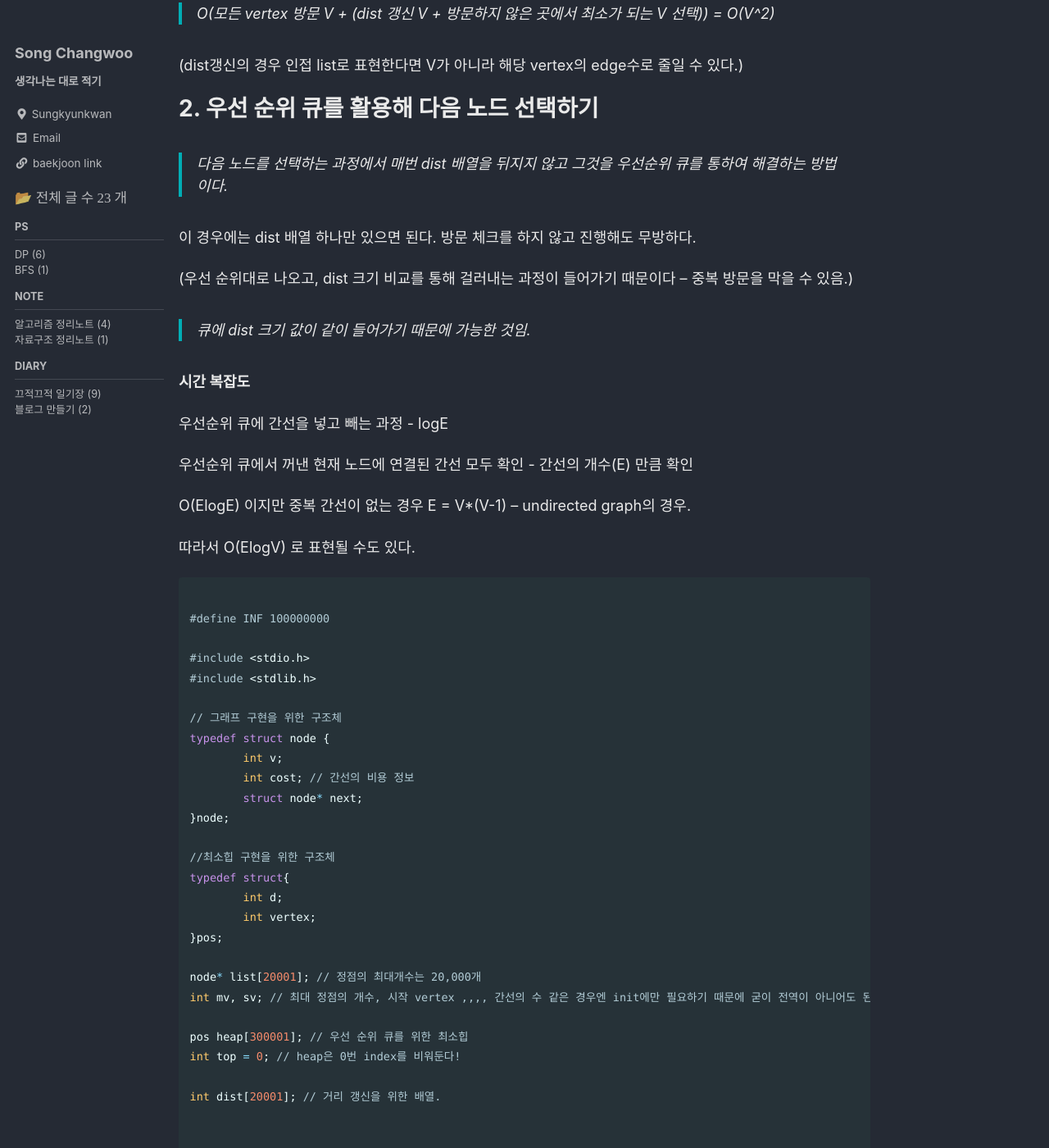
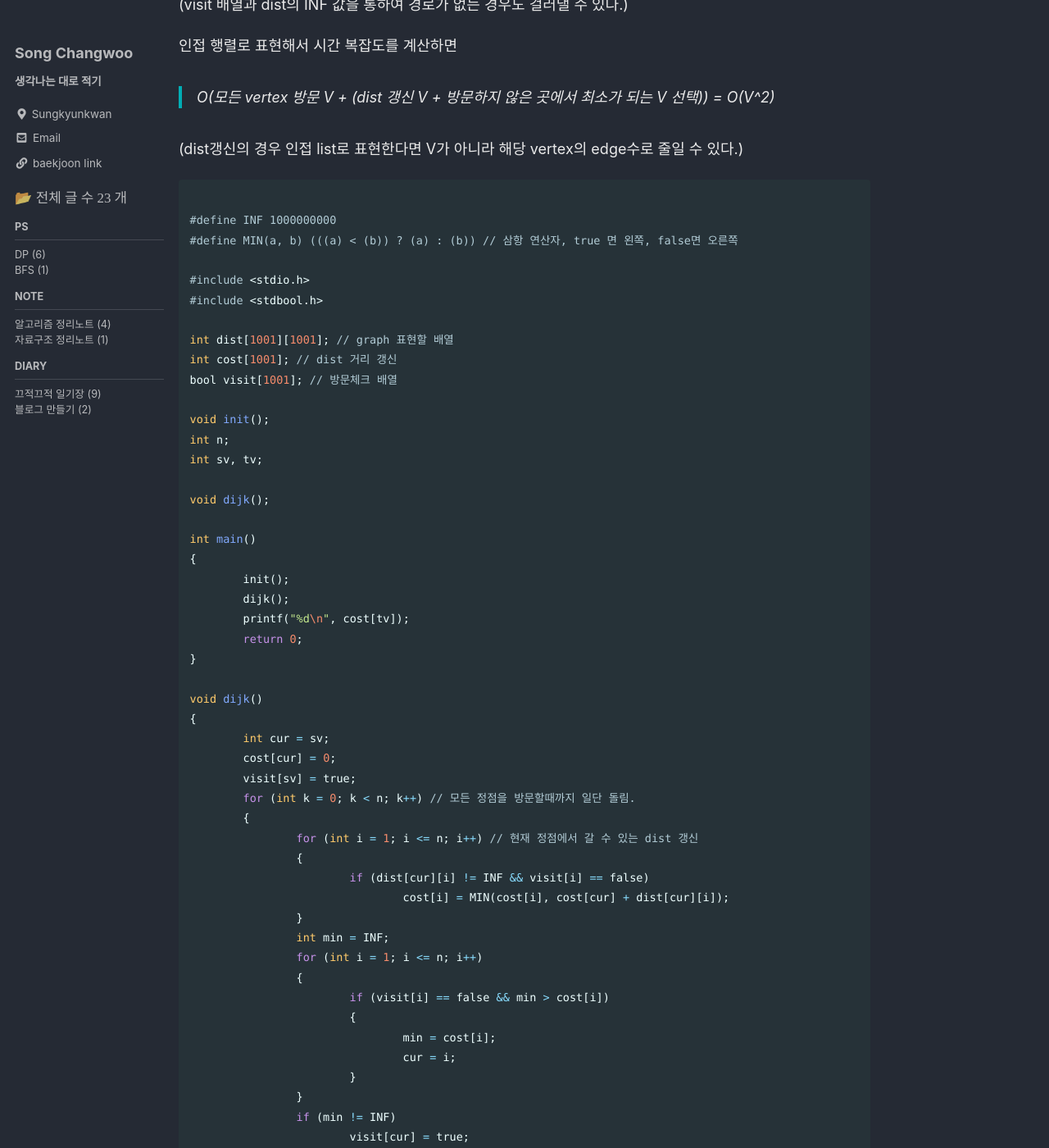
Before and after one commit to IsIthappy/IsIthappy.github.io, a Jekyll site: the page built from _posts/2021-12-30-dijkstudy.md, in a window 1280 px wide and 1400 px high, scrolled down 1974 px. Shown: the whole window at 82% size. Built offline with Jekyll 4.4.1, drawn with Linux system fonts in a browser that asks for light colours; cached includes are drawn as plain includes; some of the changed text lies outside the part shown.

Commit message:
modify dijk

````diff
--- a/_posts/2021-12-30-dijkstudy.md
+++ b/_posts/2021-12-30-dijkstudy.md
@@ -6,7 +6,7 @@ categories:
     - Algorithm
 tags:
     - [Note, Algorithm]
-last_modified_at: 2021-12-30
+last_modified_at: 2022-1-3
 ---
 
 # 다익스트라 알고리즘 노트 목차
@@ -43,7 +43,6 @@ https://www.acmicpc.net/board/view/19865
 
 # 2. 다익스트라 알고리즘을 구현하는 두가지 방법
 
-[https://www.acmicpc.net/problem/1753](https://www.acmicpc.net/problem/1753)
 
 문제를 통하여 알아보도록 하자.
 
@@ -58,6 +57,12 @@ https://www.acmicpc.net/board/view/19865
 
 
 ### 1) 선형 탐색을 통하여 다음 노드를 취하기
+
+[https://www.acmicpc.net/problem/1916](https://www.acmicpc.net/problem/1916)
+
+
+> 이 문제의 경우에는 정점의 수가 작기 때문에 2차원 배열로 표현이 가능하며 O(V^2) 이어도 충분히 시간안에 해결할 수 있다.
+
 
 다익스트라 알고리즘의 기본형이다. 시작 노드로부터의 거리를 갱신할 dist 배열과, 방문 체크를 위한 visit 배열 두개를 준비한다.
 
@@ -86,7 +91,91 @@ https://www.acmicpc.net/board/view/19865
 (dist갱신의 경우 인접 list로 표현한다면 V가 아니라 해당 vertex의 edge수로 줄일 수 있다.)
 
 
+```c
+
+#define INF 1000000000
+#define MIN(a, b) (((a) < (b)) ? (a) : (b)) // 삼항 연산자, true 면 왼쪽, false면 오른쪽
+
+#include <stdio.h>
+#include <stdbool.h>
+
+int dist[1001][1001]; // graph 표현할 배열
+int cost[1001]; // dist 거리 갱신
+bool visit[1001]; // 방문체크 배열
+
+void init();
+int n;
+int sv, tv;
+
+void dijk();
+
+int main()
+{
+	init();
+	dijk();
+	printf("%d\n", cost[tv]);
+	return 0;
+}
+
+void dijk()
+{
+	int cur = sv;
+	cost[cur] = 0;
+	visit[sv] = true;
+	for (int k = 0; k < n; k++) // 모든 정점을 방문할때까지 일단 돌림.
+	{
+		for (int i = 1; i <= n; i++) // 현재 정점에서 갈 수 있는 dist 갱신
+		{
+			if (dist[cur][i] != INF && visit[i] == false)
+				cost[i] = MIN(cost[i], cost[cur] + dist[cur][i]);
+		}
+		int min = INF;
+		for (int i = 1; i <= n; i++)
+		{
+			if (visit[i] == false && min > cost[i])
+			{
+				min = cost[i];
+				cur = i;
+			}
+		}
+		if (min != INF)
+			visit[cur] = true;
+		else // 모든 정점을 방문하지는 않았지만 더 이상 갈 수 있는 정점이 없는 경우.(component가 두개이상)
+			break;
+	}
+	return;
+}
+
+void init()
+{
+	int m;
+	scanf("%d\n%d", &n, &m);
+	for (int i = 1; i <= n; i++)
+	{
+		cost[i] = INF;
+		for (int j = 1; j <= n; j++)
+			dist[i][j] = INF;
+	}
+	int y,x,c;
+	for (int i = 0; i < m; i++)
+	{
+		scanf("%d %d %d", &y, &x, &c);
+		if (dist[y][x] == INF)
+			dist[y][x] = c;
+		else if(dist[y][x] > c)
+			dist[y][x] = c;
+	}
+	scanf("%d %d", &sv, &tv);
+	return;
+}
+
+```
+
 # 2. 우선 순위 큐를 활용해 다음 노드 선택하기
+
+
+[https://www.acmicpc.net/problem/1753](https://www.acmicpc.net/problem/1753)
+
 
 > 다음 노드를 선택하는 과정에서 매번 dist 배열을 뒤지지 않고 그것을 우선순위 큐를 통하여 해결하는 방법이다.
 
````
